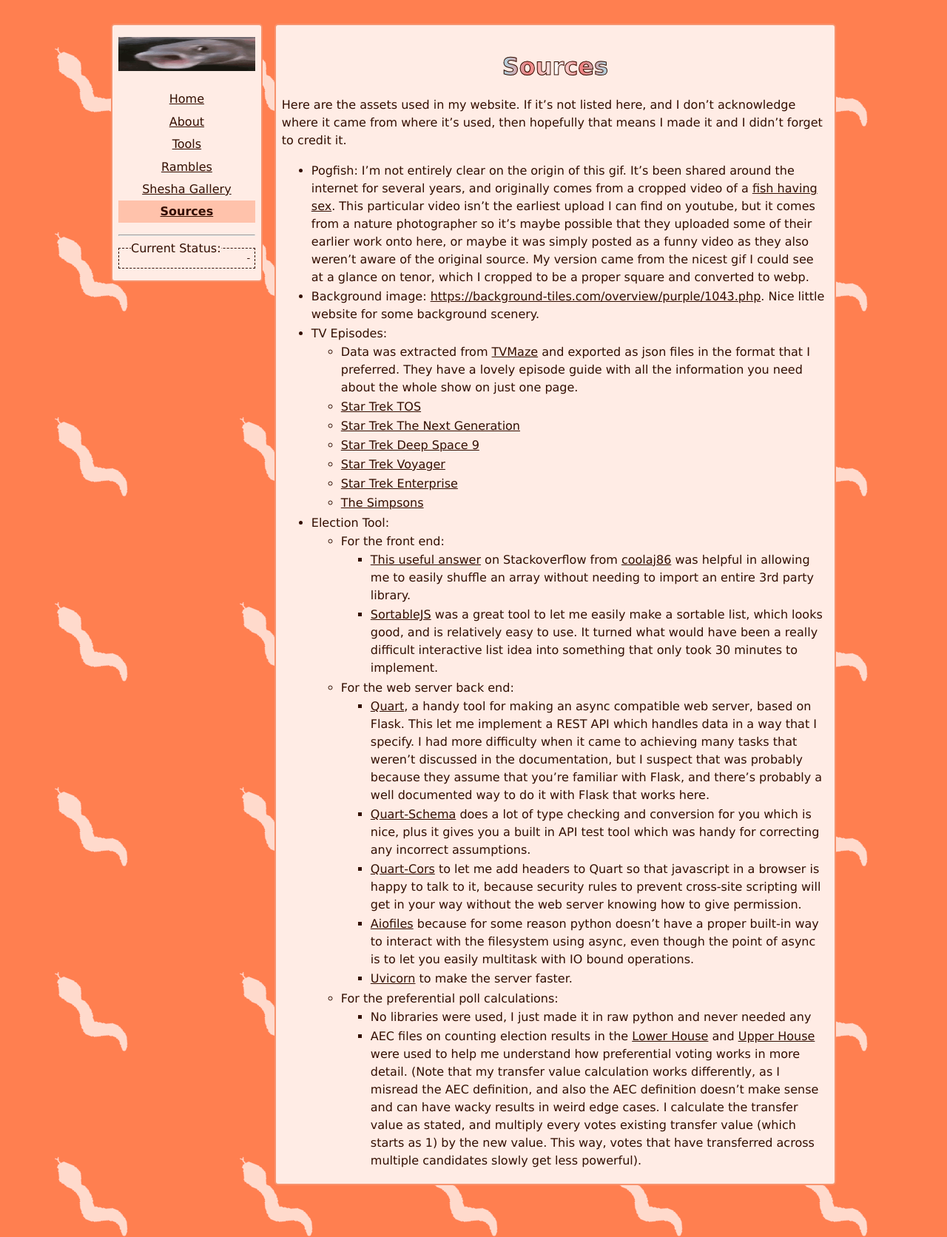
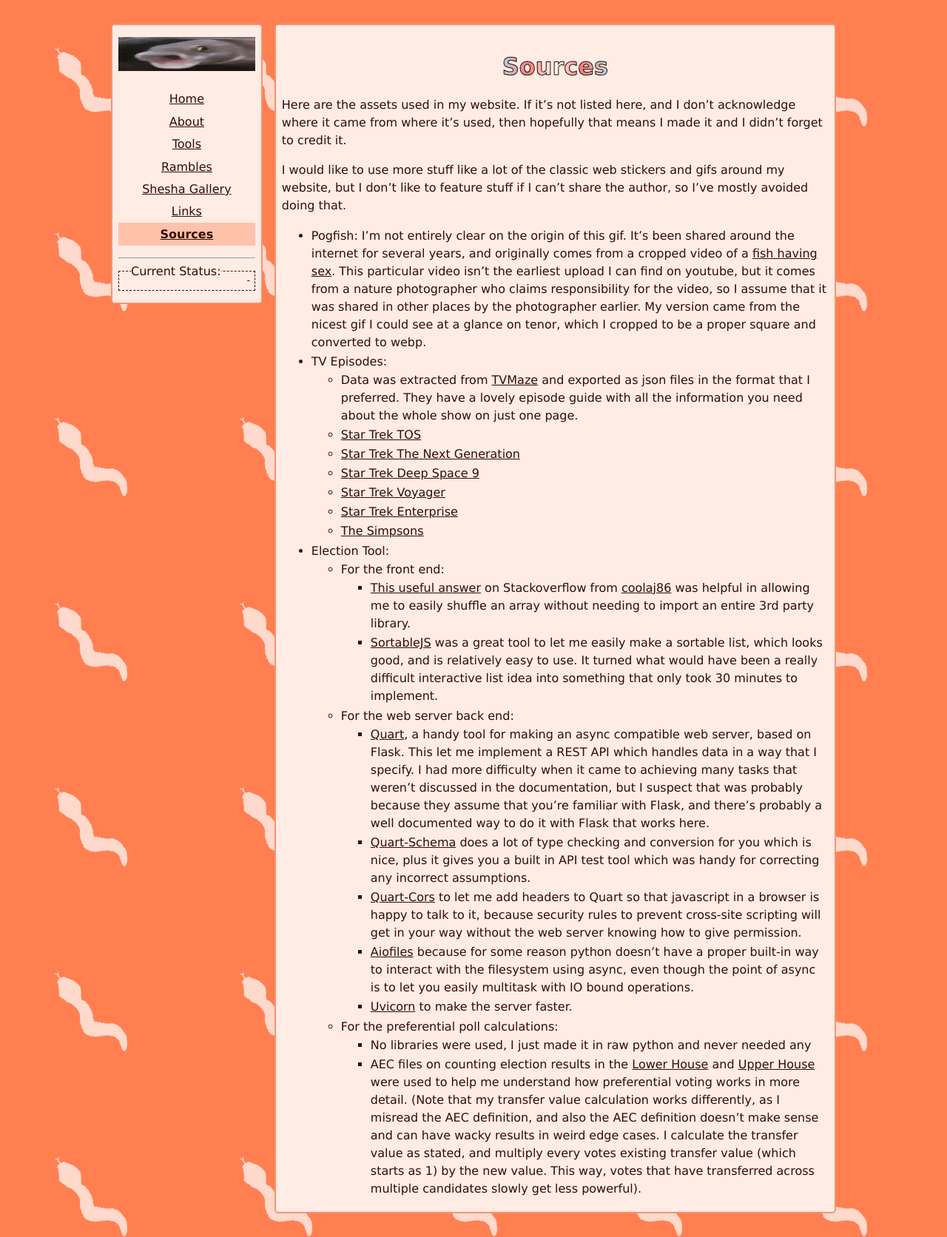
Before and after one commit to haleywm/WebbedSite, a Jekyll site: the page built from src/sources.md, in a window 1280 px wide. Shown: the whole page at 74% size. Built offline with Jekyll 4.4.1, drawn with Linux system fonts in a browser that asks for light colours.

Commit message:
Updated CSS to make links look nice, added links to sidebar, updated README with new idea and removed implemented idea, added stickers to .gitignore as I don't own most of them, and updated sources to remove no longer used assets, and change acnowledgement text around asset.

```diff
--- a/src/_data/navigation.yml
+++ b/src/_data/navigation.yml
@@ -7,6 +7,8 @@
 - name: Rambles
   link: /rambles/
 - name: Shesha Gallery
-  link: /shesha-gallery
+  link: /shesha-gallery/
+- name: Links
+  link: /links/
 - name: Sources
   link: /sources/
--- a/src/assets/css/style.scss
+++ b/src/assets/css/style.scss
@@ -165,6 +165,13 @@
     }
 }
 
+/* Improve viewing of images inside text */
+:is(a,p)>img {
+    margin: 0;
+    position: relative;
+    top: 0.5em;
+}
+
 /* Reponsive design to make things look better on mobile */
 @media screen and (max-width: 600px) {
     .body {
--- a/src/sources.md
+++ b/src/sources.md
@@ -4,8 +4,10 @@
 ---
 
 Here are the assets used in my website. If it's not listed here, and I don't acknowledge where it came from where it's used, then hopefully that means I made it and I didn't forget to credit it.
-- Pogfish: I'm not entirely clear on the origin of this gif. It's been shared around the internet for several years, and originally comes from a cropped video of a [fish having sex](https://www.youtube.com/watch?v=9V-9eOppBkg). This particular video isn't the earliest upload I can find on youtube, but it comes from a nature photographer so it's maybe possible that they uploaded some of their earlier work onto here, or maybe it was simply posted as a funny video as they also weren't aware of the original source. My version came from the nicest gif I could see at a glance on tenor, which I cropped to be a proper square and converted to webp.
-- Background image: [https://background-tiles.com/overview/purple/1043.php](https://background-tiles.com/overview/purple/1043.php). Nice little website for some background scenery.
+
+I would like to use more stuff like a lot of the classic web stickers and gifs around my website, but I don't like to feature stuff if I can't share the author, so I've mostly avoided doing that.
+
+- Pogfish: I'm not entirely clear on the origin of this gif. It's been shared around the internet for several years, and originally comes from a cropped video of a [fish having sex](https://www.youtube.com/watch?v=9V-9eOppBkg). This particular video isn't the earliest upload I can find on youtube, but it comes from a nature photographer who claims responsibility for the video, so I assume that it was shared in other places by the photographer earlier. My version came from the nicest gif I could see at a glance on tenor, which I cropped to be a proper square and converted to webp.
 - TV Episodes:
     - Data was extracted from [TVMaze](https://www.tvmaze.com/) and exported as json files in the format that I preferred. They have a lovely episode guide with all the information you need about the whole show on just one page.
     - [Star Trek TOS](https://www.tvmaze.com/shows/490/star-trek/episodeguide)
```
Also changed, not shown: README.md (+1 -1 lines), 1 other file.
